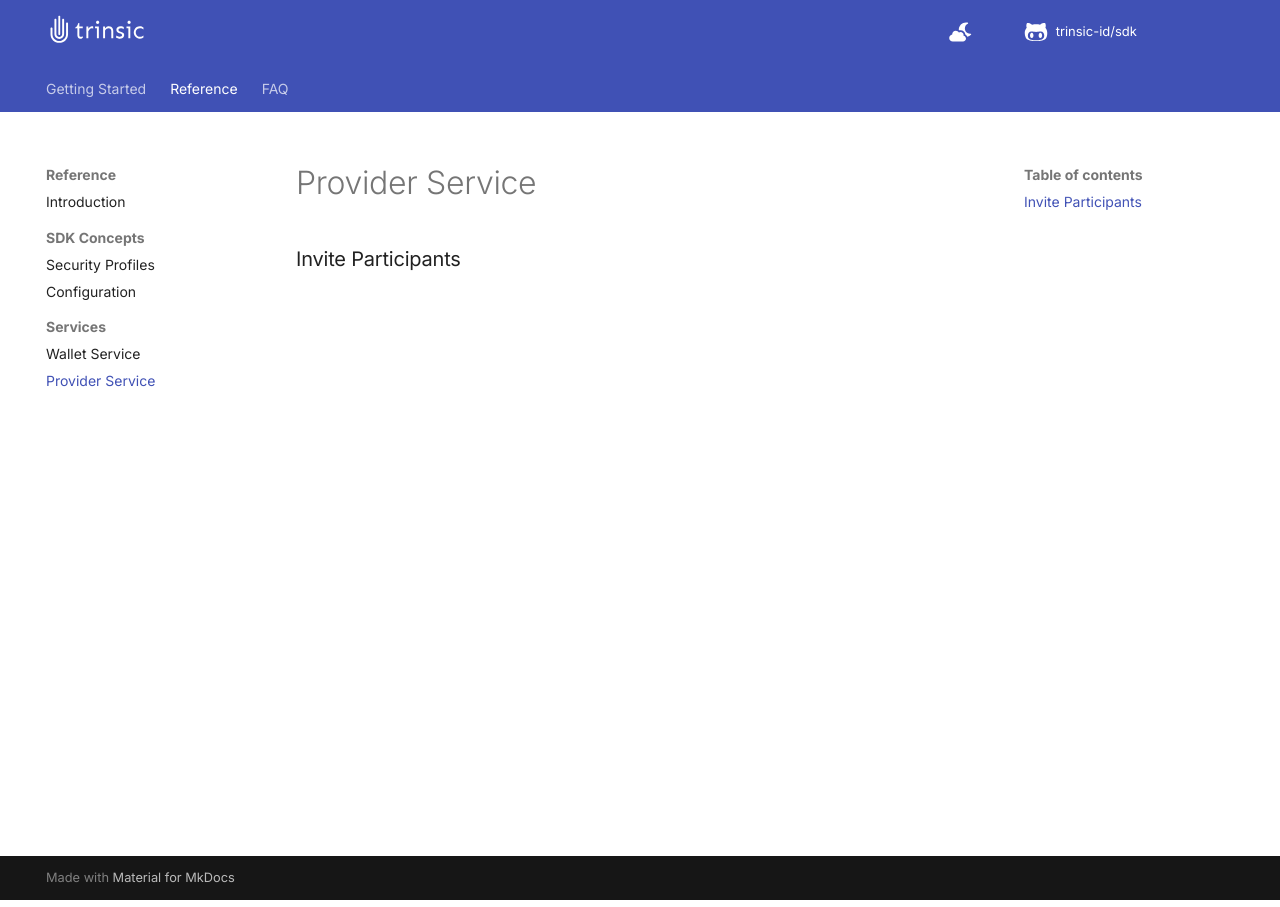
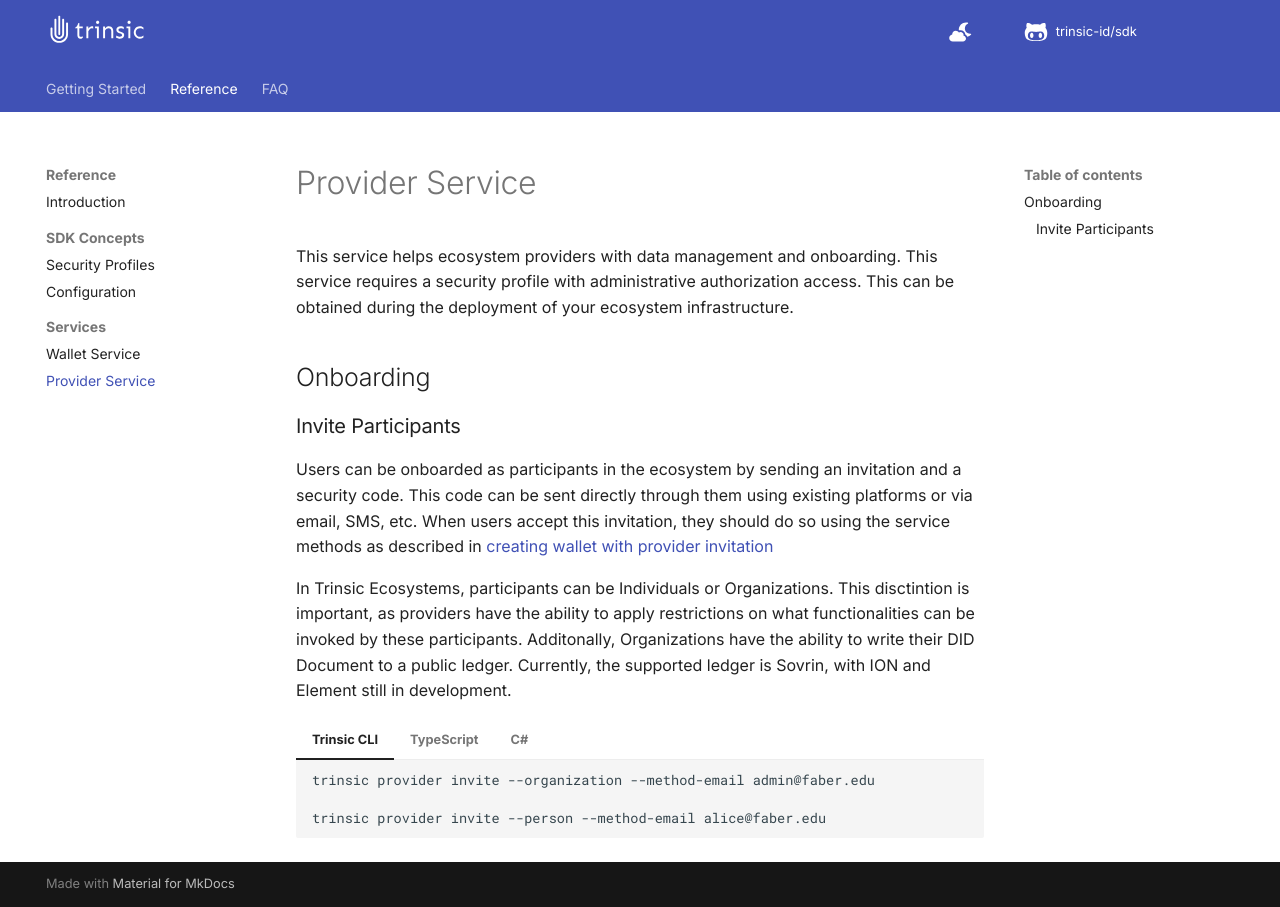
Before and after one commit to trinsic-id/v2-sdk, an MkDocs documentation site: the page built from docs/reference/services/provider-service.md, in a window 1280 px wide. Built offline with MkDocs 1.6.1 and Material for MkDocs 9.7.7, drawn with Linux system fonts in a browser that asks for light colours; comment, search, counter and statistics services are not loaded.

Commit message:
Provider Service - Onboarding

````diff
--- a/docs/reference/services/provider-service.md
+++ b/docs/reference/services/provider-service.md
@@ -1,3 +1,51 @@
 # Provider Service
 
+This service helps ecosystem providers with data management and onboarding. This service requires a security profile with administrative authorization access. This can be obtained during the deployment of your ecosystem infrastructure.
+
+## Onboarding
+
 ### Invite Participants
+
+Users can be onboarded as participants in the ecosystem by sending an invitation and a security code. This code can be sent directly through them using existing platforms or via email, SMS, etc.
+When users accept this invitation, they should do so using the service methods as described in [creating wallet with provider invitation](/reference/services/wallet-service/#create-wallet-with-provider-invitation)
+
+In Trinsic Ecosystems, participants can be Individuals or Organizations. This disctintion is important, as providers have the ability to apply restrictions on what functionalities can be invoked by these participants. Additonally, Organizations have the ability to write their DID Document to a public ledger. Currently, the supported ledger is Sovrin, with ION and Element still in development.
+
+=== "Trinsic CLI"
+    ```bash
+    trinsic provider invite --organization --method-email admin@faber.edu
+
+    trinsic provider invite --person --method-email alice@faber.edu
+    ```
+=== "TypeScript"
+    ```js
+    import { ProviderService, ParticipantType } from "@trinsic/trinsic";
+
+    const providerService = new ProviderService();
+
+    let inviteRequest = new InviteRequest();
+    inviteRequest.setParticipant(ParticipantType.PARTICIPANT_TYPE_ORGANIZATION);
+    inviteRequest.setEmail("admin@faber.edu");
+
+    const inviteResponse = await providerService.inviteParticipant(inviteRequest);
+
+    console.log(inviteResponse.getInvitationId());
+    ```
+=== "C#"
+    ```csharp
+    using Trinsic;
+
+    var providerService = new ProviderService();
+
+    var inviteRequest = new InviteRequest
+    {
+        ParticipantType = ParticipantType.Organization,
+        Email = "admin@faber.edu"
+    }
+
+    let inviteResponse = await providerService.InviteParticipant(inviteRequest);
+
+    Console.WriteLine(inviteResponse.InvitationId);
+    ```
+
+    The `invitationId` in the response contains the security code that users must supply when creating their wallet. If using email method in onboarding, they will receive this code in their email.
````
